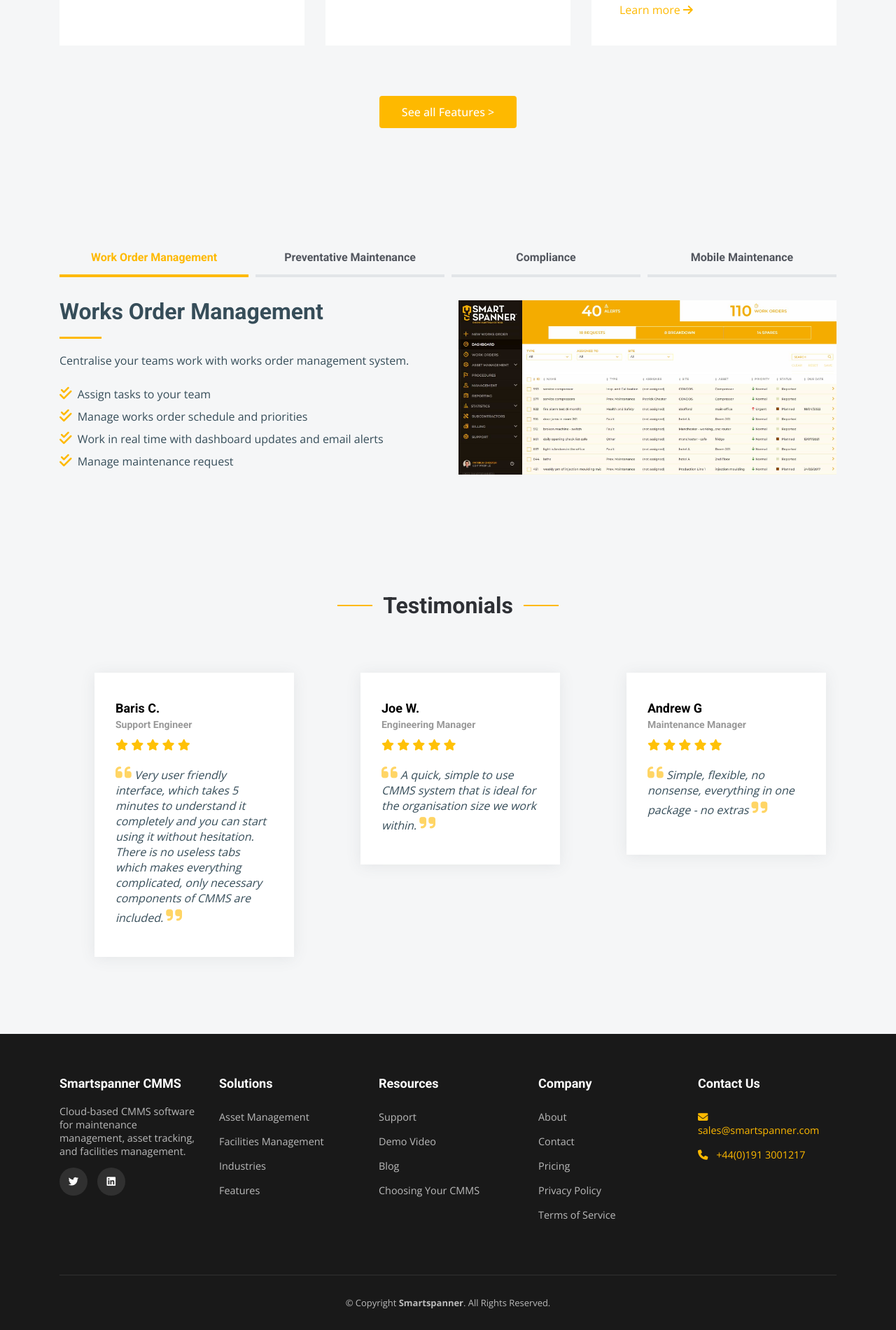
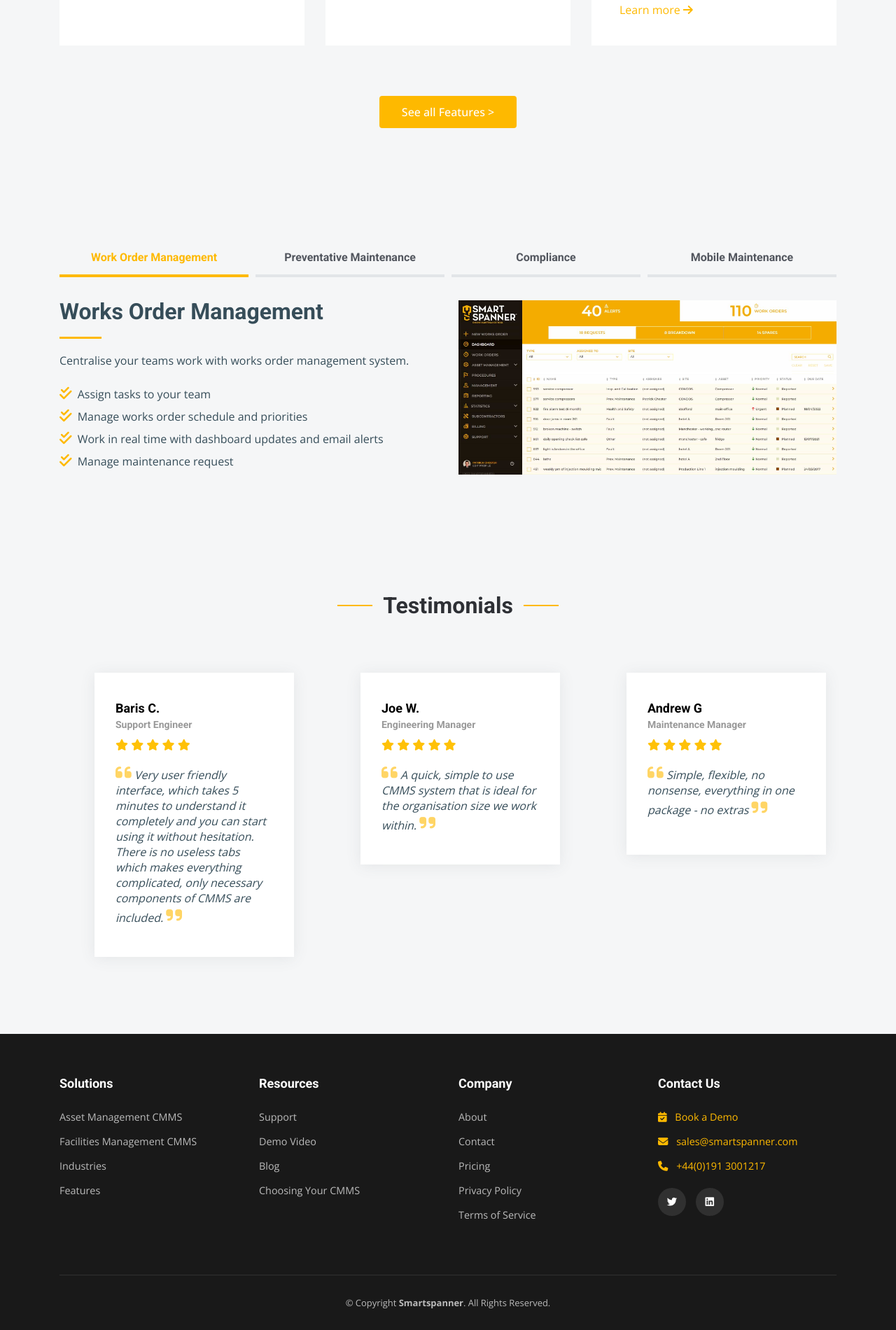
Before and after one commit to smartspanner/smartspanner.com, a Jekyll site: the page built from index.html, in a window 1280 px wide. Shown: the part 4054-5954 px from the top of the page at 70% size. Built offline with Jekyll 4.4.1, drawn with Linux system fonts in a browser that asks for light colours.

Commit message:
style: update footer to 4 columns with improved layout
- Remove first column (Smartspanner CMMS description)
- Rename Solutions links to include "CMMS" suffix
- Move social icons to Contact Us column
- Add Book a Demo link to Contact Us column
- Update column width to 25% for 4-column layout

🤖 Generated with [Claude Code](https://claude.com/claude-code)

Co-Authored-By: Claude Opus 4.5 <noreply@anthropic.com>

```diff
--- a/_includes/footer.html
+++ b/_includes/footer.html
@@ -2,19 +2,10 @@
   <div class="container">
     <div class="row footer-columns">
       <div class="footer-col mb-4">
-        <h4>Smartspanner CMMS</h4>
-        <p class="footer-description">{{ site.description }}</p>
-        <div class="social-links">
-          <a href="{{ site.twitter }}" target="_blank"><i class="fa-brands fa-twitter"></i></a>
-          <a href="{{ site.linkedin }}" target="_blank"><i class="fa-brands fa-linkedin"></i></a>
-        </div>
-      </div>
-
-      <div class="footer-col mb-4">
         <h4>Solutions</h4>
         <ul>
-          <li><a href="{{ '/asset-management' | relative_url }}">Asset Management</a></li>
-          <li><a href="{{ '/facilities-management-maintenance' | relative_url }}">Facilities Management</a></li>
+          <li><a href="{{ '/asset-management' | relative_url }}">Asset Management CMMS</a></li>
+          <li><a href="{{ '/facilities-management-maintenance' | relative_url }}">Facilities Management CMMS</a></li>
           <li><a href="{{ '/industries' | relative_url }}">Industries</a></li>
           <li><a href="{{ '/features' | relative_url }}">Features</a></li>
         </ul>
@@ -44,9 +35,14 @@
       <div class="footer-col footer-contact mb-4">
         <h4>Contact Us</h4>
         <ul>
+          <li><i class="fa-solid fa-calendar-check"></i> <a href="{{ '/book-a-demo' | relative_url }}">Book a Demo</a></li>
           <li><i class="fa-solid fa-envelope"></i> <a href="mailto:sales@smartspanner.com">sales@smartspanner.com</a></li>
           <li><i class="fa-solid fa-phone"></i> <a href="tel:+441913001217">+44(0)191 3001217</a></li>
         </ul>
+        <div class="social-links">
+          <a href="{{ site.twitter }}" target="_blank"><i class="fa-brands fa-twitter"></i></a>
+          <a href="{{ site.linkedin }}" target="_blank"><i class="fa-brands fa-linkedin"></i></a>
+        </div>
       </div>
     </div>
 
--- a/style.css
+++ b/style.css
@@ -1359,7 +1359,7 @@ section {
 
 @media (min-width: 992px) {
   .footer .footer-col {
-    width: 20%;
+    width: 25%;
   }
 }
 
```
